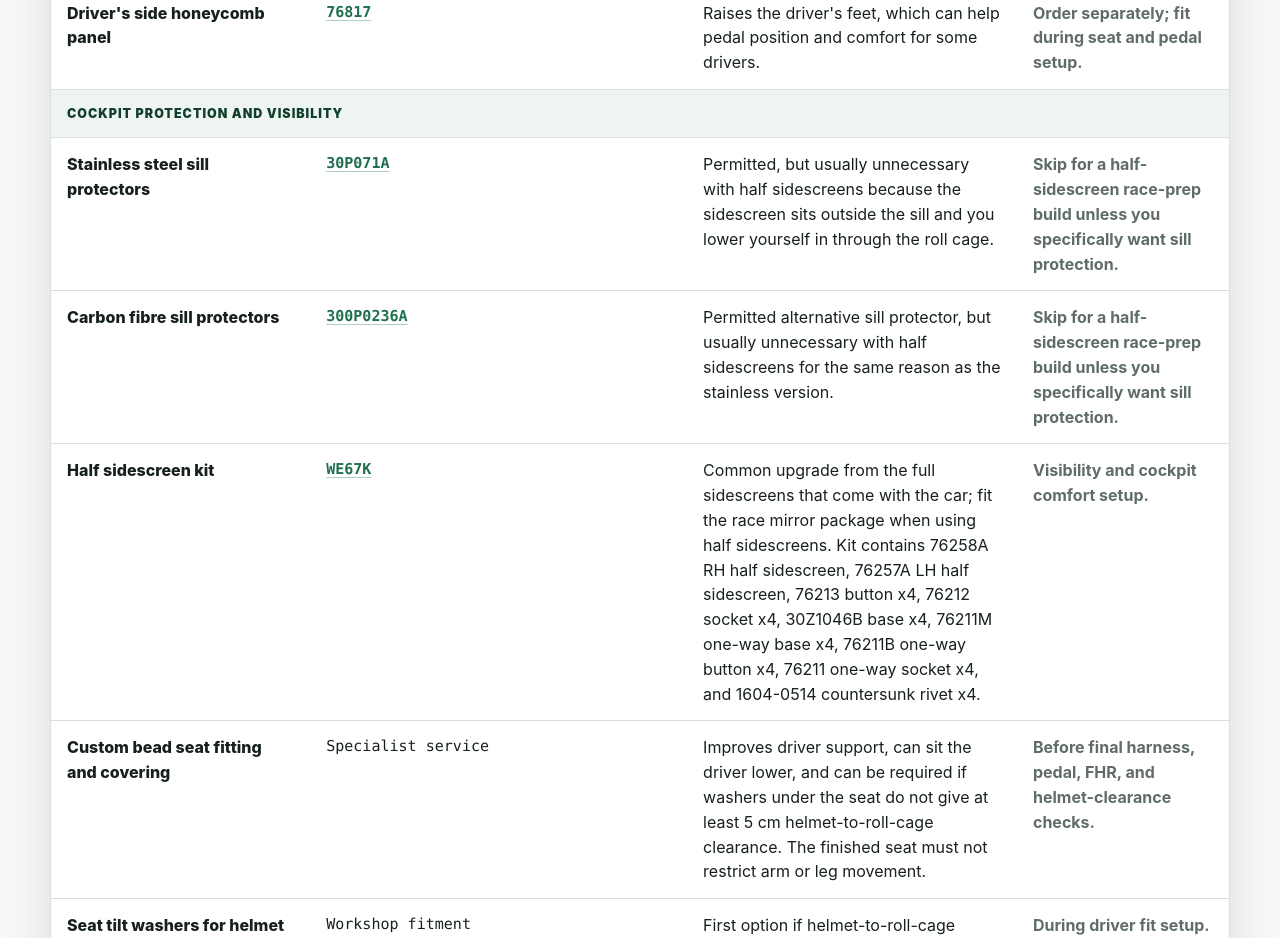
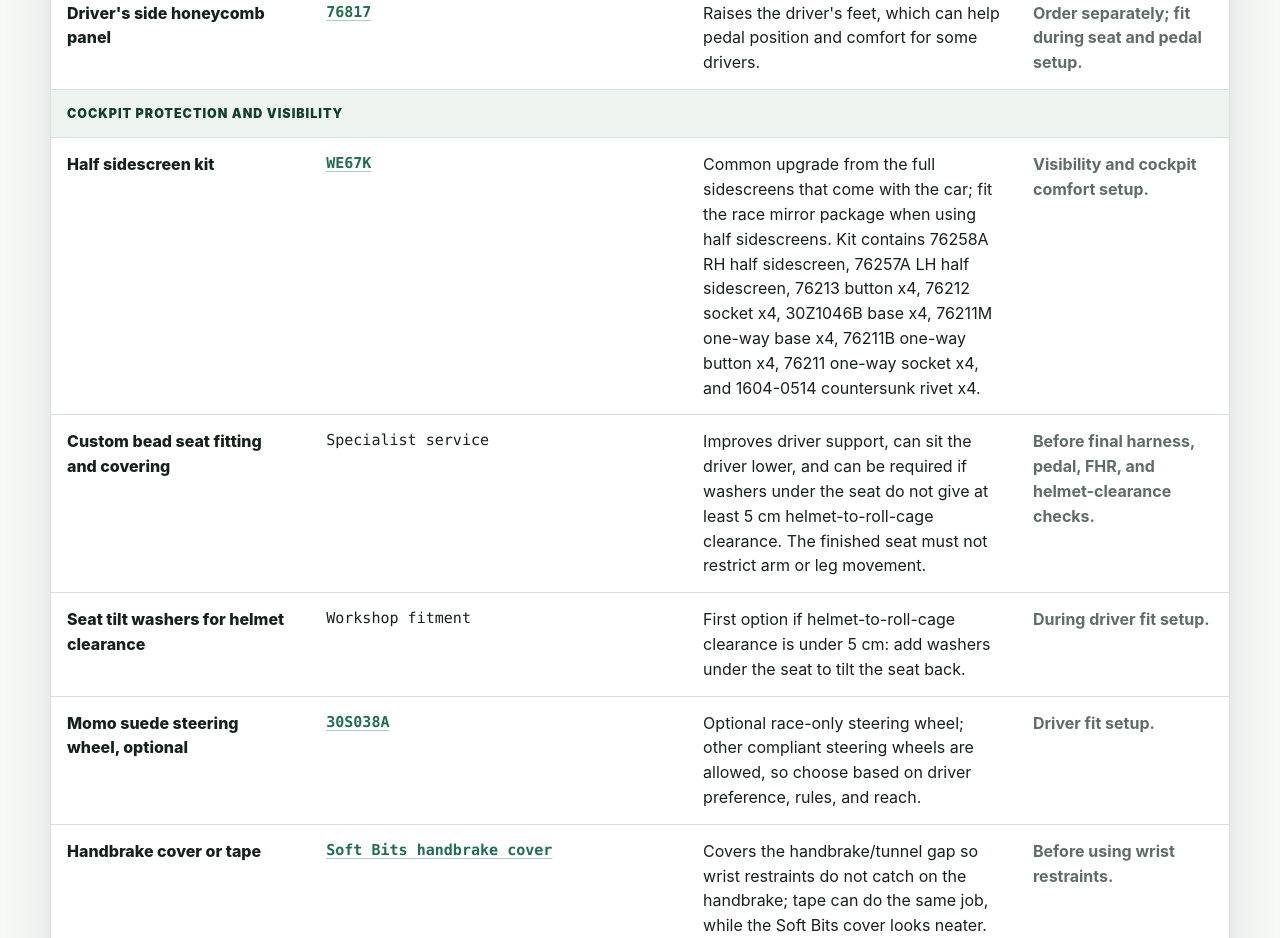
Before and after one commit to AllyMurray/caterham-academy-2026, a plain HTML site: page index.html in a window 1280 px wide. Shown: the part 5339-6277 px from the top of the page. Drawn offline with Linux system fonts and the light colour scheme.

Commit message:
Move sill protectors to parts reference

```diff
--- a/index.html
+++ b/index.html
@@ -487,18 +487,6 @@
                 <td colspan="4">Cockpit protection and visibility</td>
               </tr>
               <tr>
-                <td>Stainless steel sill protectors</td>
-                <td><a href="https://caterhamparts.co.uk/other/8033-sill-protector-stainless-steel.html">30P071A</a></td>
-                <td>Permitted, but usually unnecessary with half sidescreens because the sidescreen sits outside the sill and you lower yourself in through the roll cage.</td>
-                <td>Skip for a half-sidescreen race-prep build unless you specifically want sill protection.</td>
-              </tr>
-              <tr>
-                <td>Carbon fibre sill protectors</td>
-                <td><a href="https://caterhamparts.co.uk/protectors/8258-sill-protector-s3-carbon-fibre.html">300P0236A</a></td>
-                <td>Permitted alternative sill protector, but usually unnecessary with half sidescreens for the same reason as the stainless version.</td>
-                <td>Skip for a half-sidescreen race-prep build unless you specifically want sill protection.</td>
-              </tr>
-              <tr>
                 <td>Half sidescreen kit</td>
                 <td><a href="https://caterhamparts.co.uk/sidescreens/172-half-sidescreen-kit-for-s3-cars.html">WE67K</a></td>
                 <td>Common upgrade from the full sidescreens that come with the car; fit the race mirror package when using half sidescreens. Kit contains 76258A RH half sidescreen, 76257A LH half sidescreen, 76213 button x4, 76212 socket x4, 30Z1046B base x4, 76211M one-way base x4, 76211B one-way button x4, 76211 one-way socket x4, and 1604-0514 countersunk rivet x4.</td>
```
Also changed, not shown: parts.html (+2 -2 lines).
